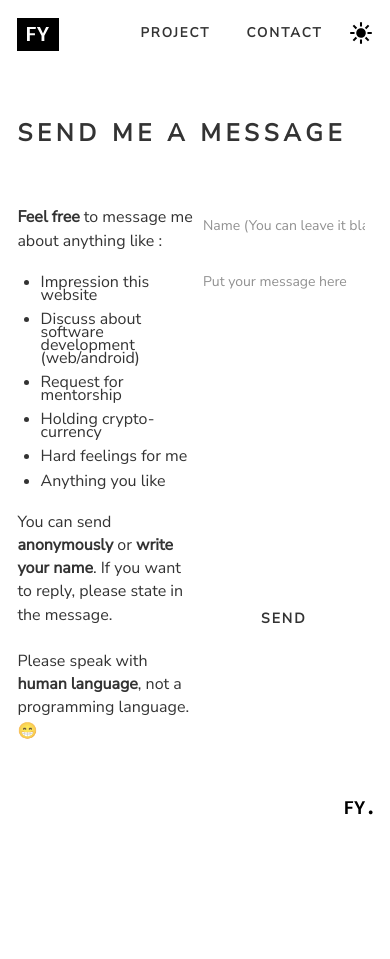
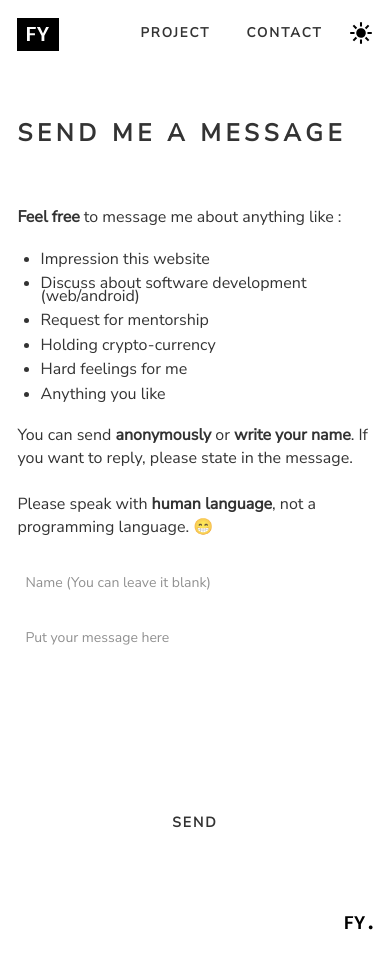
Before and after one commit to fyfirman/fyfirman.tech, a Gatsby site: page /message in a window 390 px wide. Before the commit the page ends 844 px from the top, so only its background shows below. Built offline with nearby package versions, Linux system fonts and the light colour scheme; Gatsby itself is replaced by a stand-in of ours.

Commit message:
fix: responsive

```diff
--- a/src/pages/message.js
+++ b/src/pages/message.js
@@ -64,7 +64,7 @@ const MessagePage = () => {
 
   return (<Layout title="Firmansyah Yanuar | Message">
     <h3 style={styles.title}>Send me a message</h3>
-    <div style={{ display: 'flex', flexDirection: 'row' }}>
+    <div className="container">
       <div style={{ flex: 1 }}>
         <p style={styles.body}>
           <b>Feel free</b> to message me about anything like :
--- a/src/styles/message.scss
+++ b/src/styles/message.scss
@@ -1,3 +1,12 @@
+.container {
+  display: flex;
+  flex-direction: row;
+
+  @media (max-width: 800px) {
+    flex-direction: column;
+  }
+}
+
 .send-button {
   width: 100%;
   color: var(--text-button);
@@ -43,6 +52,9 @@ textarea.input {
   width: 100%;
   height: 60%;
   resize: none;
+  @media (max-width: 800px) {
+    height: 20vh;
+  }
 }
 
 .input:focus {
```
